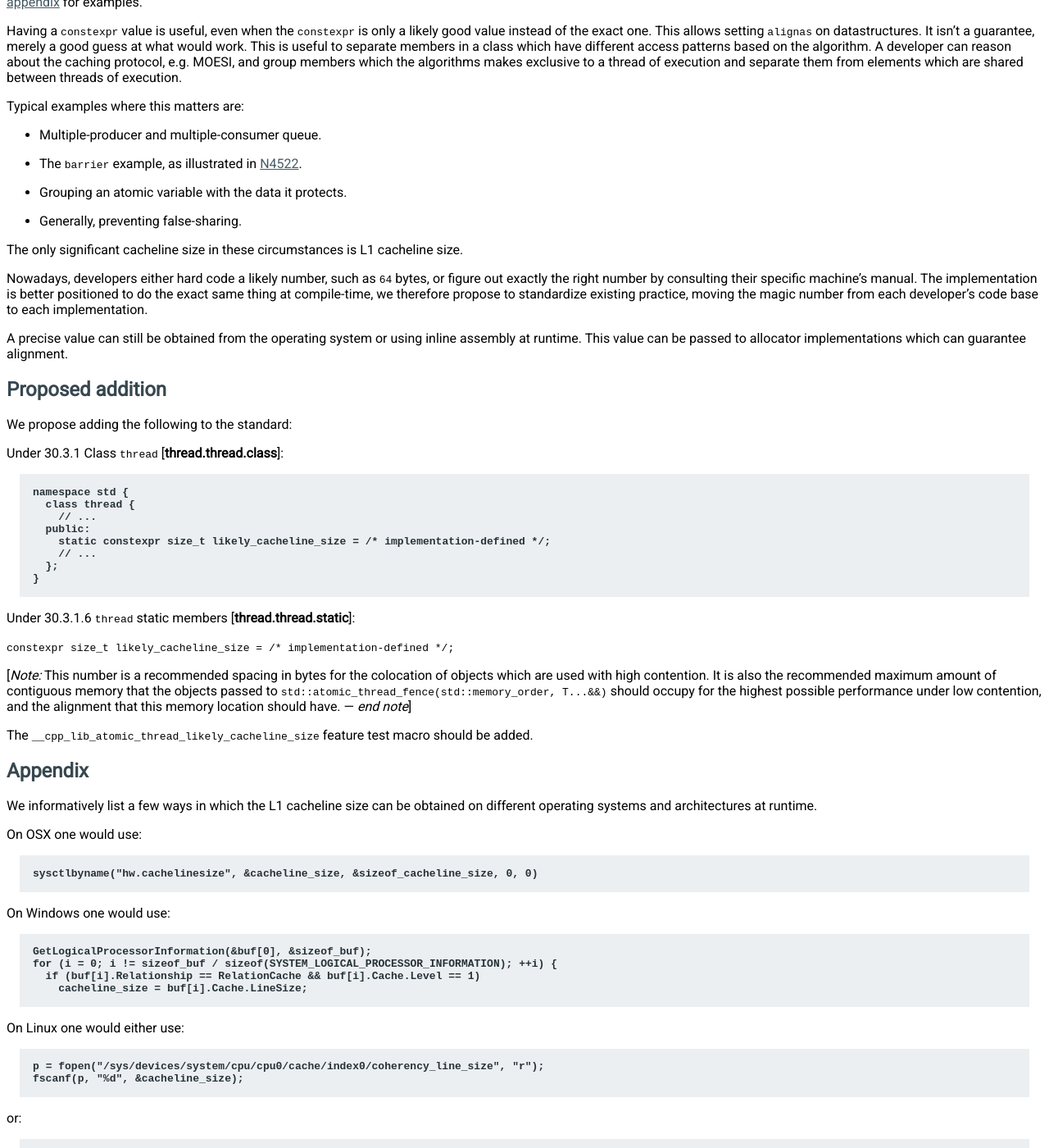
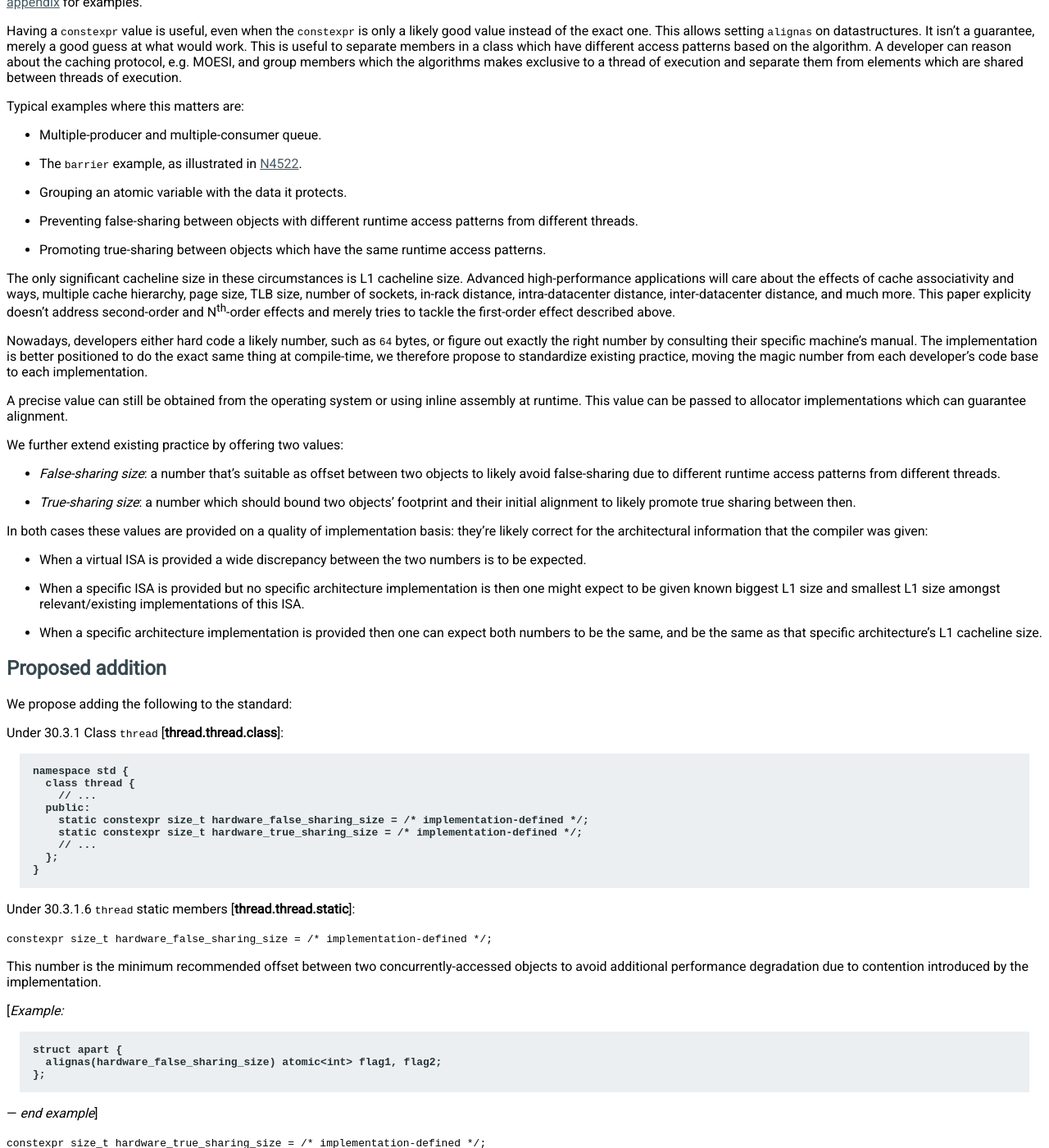
Before and after one commit to jfbastien/papers, a Sphinx documentation site: the page built from source/D4523.rst, in a window 1280 px wide and 1400 px high, scrolled down 639 px. Shown: the whole window at 82% size. Built offline with Sphinx 7.4.7, drawn with Linux system fonts in a browser that asks for light colours; some of the changed text lies outside the part shown.

Commit message:
Integrate feedback from SG1 and reflector discussions
The main change is that we now have two constexprs, one for true sharing and one for false sharing. There's also a discussion of why this paper only addresses first-order effects, and a bit more discussion of how both numbers are different and how they relate to QOI.

```diff
--- a/source/D4523.rst
+++ b/source/D4523.rst
@@ -1,6 +1,6 @@
-======================================================
-D4523 ``constexpr std::thread::likely_cacheline_size``
-======================================================
+===================================================================
+D4523 ``constexpr std::thread::hardware_{true,false}_sharing_size``
+===================================================================
 
 :Author: JF Bastien
 :Contact: jfb@google.com
@@ -41,11 +41,20 @@ Typical examples where this matters are:
 * Multiple-producer and multiple-consumer queue.
 * The ``barrier`` example, as illustrated in N4522_.
 * Grouping an atomic variable with the data it protects.
-* Generally, preventing false-sharing.
+* Preventing false-sharing between objects with different runtime access
+  patterns from different threads.
+* Promoting true-sharing between objects which have the same runtime access
+  patterns.
 
 .. _N4522: http://wg21.link/N4522
 
-The only significant cacheline size in these circumstances is L1 cacheline size.
+The only significant cacheline size in these circumstances is L1 cacheline
+size. Advanced high-performance applications will care about the effects of
+cache associativity and ways, multiple cache hierarchy, page size, TLB size,
+number of sockets, in-rack distance, intra-datacenter distance, inter-datacenter
+distance, and much more. This paper explicity doesn't address second-order and
+N\ :sup:`th`-order effects and merely tries to tackle the first-order effect
+described above.
 
 Nowadays, developers either hard code a likely number, such as ``64`` bytes, or
 figure out exactly the right number by consulting their specific machine's
@@ -56,6 +65,27 @@ magic number from each developer's code base to each implementation.
 A precise value can still be obtained from the operating system or using inline
 assembly at runtime. This value can be passed to allocator implementations which
 can guarantee alignment.
+
+We further extend existing practice by offering two values:
+
+* *False-sharing size*: a number that's suitable as offset between two objects
+  to likely avoid false-sharing due to different runtime access patterns from
+  different threads.
+* *True-sharing size*: a number which should bound two objects' footprint and
+  their initial alignment to likely promote true sharing between then.
+
+In both cases these values are provided on a quality of implementation basis:
+they're likely correct for the architectural information that the compiler was
+given:
+
+* When a virtual ISA is provided a wide discrepancy between the two numbers is
+  to be expected.
+* When a specific ISA is provided but no specific architecture implementation is
+  then one might expect to be given known biggest L1 size and smallest L1 size
+  amongst relevant/existing implementations of this ISA.
+* When a specific architecture implementation is provided then one can expect
+  both numbers to be the same, and be the same as that specific architecture's
+  L1 cacheline size.
 
 -----------------
 Proposed addition
@@ -71,24 +101,50 @@ Under 30.3.1 Class ``thread`` [**thread.thread.class**]:
     class thread {
       // ...
     public:
-      static constexpr size_t likely_cacheline_size = /* implementation-defined */;
+      static constexpr size_t hardware_false_sharing_size = /* implementation-defined */;
+      static constexpr size_t hardware_true_sharing_size = /* implementation-defined */;
       // ...
     };
   }
 
 Under 30.3.1.6 ``thread`` static members [**thread.thread.static**]:
 
-``constexpr size_t likely_cacheline_size = /* implementation-defined */;``
+``constexpr size_t hardware_false_sharing_size = /* implementation-defined */;``
 
-[*Note:* This number is a recommended spacing in bytes for the colocation of
-objects which are used with high contention. It is also the recommended maximum
-amount of contiguous memory that the objects passed to
-``std::atomic_thread_fence(std::memory_order, T...&&)`` should occupy for the
-highest possible performance under low contention, and the alignment that this
-memory location should have. — *end note*]
+This number is the minimum recommended offset between two concurrently-accessed
+objects to avoid additional performance degradation due to contention introduced
+by the implementation.
 
-The ``__cpp_lib_atomic_thread_likely_cacheline_size`` feature test macro should
-be added.
+[*Example:*
+
+.. code-block:: c++
+
+  struct apart {
+    alignas(hardware_false_sharing_size) atomic<int> flag1, flag2;
+  };
+
+— *end example*]
+
+``constexpr size_t hardware_true_sharing_size = /* implementation-defined */;``
+
+This number is the minimum recommended alignment and maximum recommended size of
+contiguous memory occupied by two objects accessed with temporal locality by
+concurrent threads.
+
+[*Example:*
+
+.. code-block:: c++
+
+  alignas(hardware_true_sharing_size) struct colocated {
+    atomic<int> flag;
+    int tinydata;
+  };
+  static_assert(sizeof(colocated) <= hardware_true_sharing_size);
+
+— *end example*]
+
+The ``__cpp_lib_thread_hardware_sharing_size`` feature test macro should be
+added.
 
 .. _appendix:
 
```
